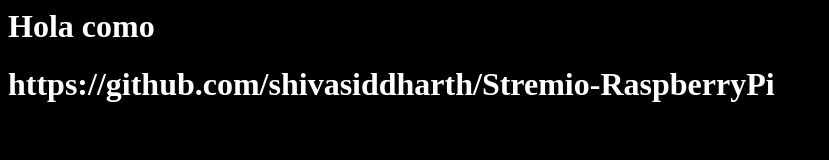
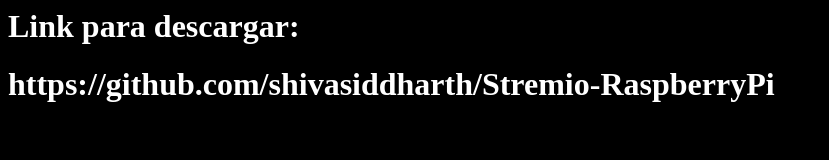
Before and after one commit to Dantesif/Dantesif.github.io, a plain HTML site: page index.html in a window 1280 px wide. Shown: the whole page, without its empty margins (0-829 px from the left). Drawn offline with Linux system fonts and the light colour scheme.

Commit message:
Update index.html

```diff
--- a/index.html
+++ b/index.html
@@ -5,7 +5,7 @@
   <link href="main.css" rel="stylesheet"/>
 </head>
 <body>
-  <h1> Hola como</h1>
+  <h1> Link para descargar:</h1>
   <h1> https://github.com/shivasiddharth/Stremio-RaspberryPi </h1>
 </body>
 
```
